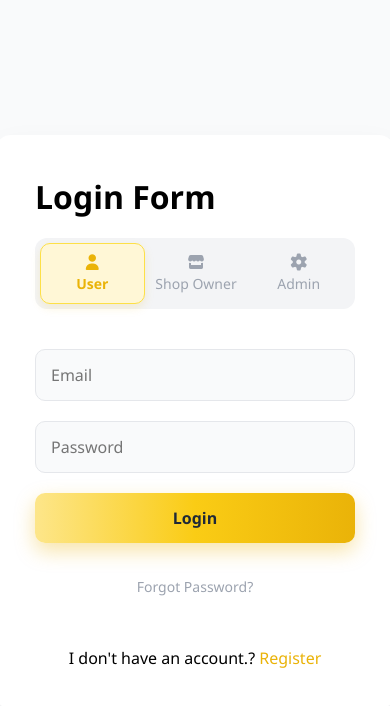
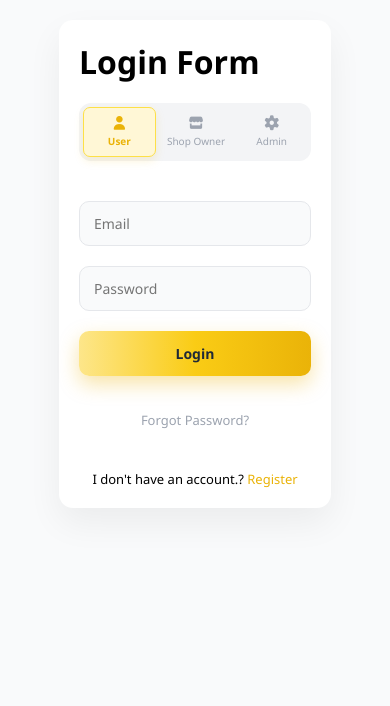
Before and after one commit to cebwrpg/ecommerce, a React app in the folder frontend/: page /Login in a window 390 px wide. Shown: the top 706 px of the page. Built offline with nearby package versions, Linux system fonts and the light colour scheme; the HTML template or start-up script is replaced by a standard one.

Commit message:
update files

```diff
--- a/frontend/src/App.jsx
+++ b/frontend/src/App.jsx
@@ -3,6 +3,7 @@ import React from "react";
 import Login from "./pages/Login"; // matches your file name
 import Register from "./pages/Register";
 import Home from "./pages/Home";
+import ForgotPassword from "./pages/ForgotPassword";
 
 function HomePage(){
   return <Home/>;  //this will display home page
@@ -13,5 +14,8 @@ function LoginForm() {
 function RegisterForm(){
   return <Register/>; //this will diplay the register form
 }
+function ForgotPasswordForm(){
+  return <ForgotPassword/>; // this will display the forgot password form
+}
 
 export default Home;
--- a/frontend/src/pages/Login.jsx
+++ b/frontend/src/pages/Login.jsx
@@ -115,7 +115,7 @@ function Login() {
         </button>
       </div>
       <div className="forgot-container">
-        <Link to="/forgot-password" className="forgot-link">
+        <Link to="/ForgotPassword" className="forgot-link">
           Forgot Password?
         </Link>
       </div>
--- a/frontend/src/styles/Home.css
+++ b/frontend/src/styles/Home.css
@@ -149,3 +149,76 @@ body {
     font-size: 16px;
   }
 }
+/* ================= PHONE VIEW FIX ================= */
+@media (max-width: 768px) {
+
+  /* Container full width */
+  .home-container {
+    width: 100%;
+  }
+  .home-Login {
+  padding: 4px;
+  font-size: 10px;
+  width: 60px
+}
+
+  /* Header spacing */
+  .header {
+    padding: 10px 15px;
+  }
+
+  /* Logo size */
+  .Gold,
+  .Black {
+    font-size: 16px;
+    justify-content: space-between;
+    gap: 4px;
+  }
+
+  /* Navigation same row */
+  .navigation {
+    gap: 12px;
+    flex-wrap: wrap;   /* prevents overflow */
+  }
+
+  .navigation a {
+    font-size: 13px;
+  }
+
+  /* Login button resize */
+  .home-Login {
+    padding: 5px 12px;
+    font-size: 13px;
+    border-radius: 5px;
+  }
+
+  /* Main text */
+  .main h1 {
+    font-size: 22px;
+  }
+
+  .main p {
+    font-size: 14px;
+  }
+
+  /* Footer */
+  .footer {
+    font-size: 12px;
+    padding: 12px;
+  }
+}
+@media (max-width: 400px) {
+
+  .navigation {
+    gap: 8px;
+  }
+
+  .navigation a {
+    font-size: 12px;
+  }
+
+  .home-Login {
+    padding: 4px 10px;
+    font-size: 12px;
+  }
+}
--- a/frontend/src/styles/Login.css
+++ b/frontend/src/styles/Login.css
@@ -117,11 +117,11 @@ button:hover {
 .role-tab {
   flex: 1;
   text-align: center;
-  padding: 10px;
-  font-size: 14px;
+  padding: 7px;
+  font-size: 10px;
   color: #9ca3af;
   cursor: pointer;
-  border-radius: 10px;
+  border-radius: 7px;
   display: flex;
   flex-direction: column;
   align-items: center;
@@ -141,3 +141,73 @@ button:hover {
 .role-tab i {
   font-size: 16px;
 }
+/* ================= MOBILE VIEW ================= */
+@media (max-width: 768px) {
+
+  /* Page background */
+  body {
+    padding: 20px;
+    height: auto;
+  }
+
+  /* Login box */
+  .form-box {
+    width: 100%;
+    max-width: 100%;
+    padding: 25px;
+    border-radius: 14px;
+  }
+
+  /* Inputs */
+  input {
+    font-size: 14px;
+    padding: 12px 14px;
+  }
+
+  /* Button */
+  button {
+    padding: 13px;
+    font-size: 15px;
+  }
+
+  /* Role tabs container */
+  .role-tabs {
+    gap: 5px;
+    padding: 4px;
+  }
+
+  /* Each role tab */
+  .role-tab {
+    font-size: 11px;
+    padding: 8px 4px;
+  }
+
+  .role-tab i {
+    font-size: 14px;
+  }
+
+  /* Forgot password */
+  .forgot-link {
+    font-size: 13px;
+  }
+
+  /* Register text */
+  .actions {
+    margin-top: 20px;
+    font-size: 13px;
+  }
+}
+@media (max-width: 400px) {
+
+  .form-box {
+    padding: 20px;
+  }
+
+  .role-tab {
+    font-size: 10px;
+  }
+
+  button {
+    font-size: 14px;
+  }
+}
```
Also changed, not shown: frontend/src/pages/ForgotPassword.jsx (added, +104 -0 lines).
